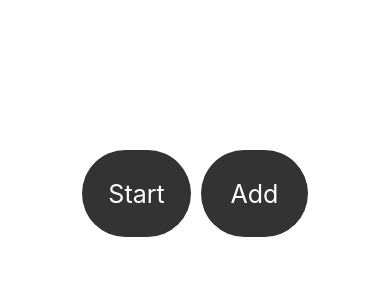
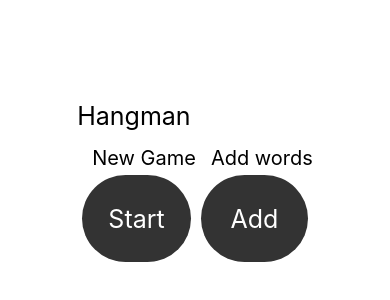
Before and after one commit to Jabubuu/Hangman-game, a React Native app: screen / in a window 390 px wide. Shown: the part 248-548 px from the top of the page. Built offline with nearby package versions, Linux system fonts and the light colour scheme.

Commit message:
addScreen

```diff
--- a/App.js
+++ b/App.js
@@ -26,17 +26,15 @@ export default function App() {
 
   const onExit=()=>{
     setShouldGameStop(false);
-    setNewGame(false)
+    setNewGame(false);
+    setAddWordScreen(false);
   }
 
-  const onExitWord=() => {
-    setAddWordScreen(false);
-  }
   const startAddWord=()=>{
     setAddWordScreen(true);
   }
 
-  let content=<StartScreen onStartGame={startGame}/>;
+  let content=<StartScreen onStartGame={startGame} onNewWord={startAddWord}/>;
   if (newGame == true){
     content=<GameScreen stopGame={stopGame} exitGame={onExit} onStartGame={startGame}/>;
   }
@@ -44,7 +42,7 @@ export default function App() {
     content=<EndScreen newGame={startGame} exitGame={onExit}/>;
   }
   if (addWordScreen == true) {
-    content=<AddScreen newWord={startAddWord} exitWord={onExitWord} />;
+    content=<AddScreen wordExit={onExit} />;
   }
 
   return (
--- a/screens/AddScreen.js
+++ b/screens/AddScreen.js
@@ -20,13 +20,13 @@ const AddScreen = (props) => {
 
     return (
         <View style={styles.screen}>
-            <Text style={styles.text}>Add your word to the game</Text>
-            <TextInput placeholder="Your word"
+            <Text style={styles.textBlack}>Add your word to the game</Text>
+            <TextInput style={styles.textInput}placeholder="Your word"
             onChangeText={wordInputHandler}/>
 
             <Row>
                 <Button text="Add word" onPress={addWordToList} />
-                <Button text="Main menu" onPress={() => props.exitWord()} />
+                <Button text="Main menu" onPress={() => props.wordExit()} />
             </Row>
         </View>
     );
--- a/screens/StartScreen.js
+++ b/screens/StartScreen.js
@@ -18,14 +18,15 @@ const StartScreen = (props) => {
 
 return (
     <View>
+        <Text style={styles.title}>Hangman</Text>
         <Row>
             <View>
-                <Text style={styles.text}>New Game</Text>
+                <Text style={styles.textBlack}>New Game</Text>
                 <Button text="Start" onPress={() => props.onStartGame()} />
             </View>
             <View>
-                <Text style={styles.text}>Add words</Text>
-                <Button text="Add" onPress={() => props.newWord()} />
+                <Text style={styles.textBlack}>Add words</Text>
+                <Button text="Add" onPress={() => props.onNewWord()} />
             </View>
         </Row>
     </View>
--- a/styles/ScreenStyles.js
+++ b/styles/ScreenStyles.js
@@ -15,10 +15,16 @@ screen: {
     color: 'white',
     fontSize: 20,
   },
+  textBlack:{
+    paddingTop: 15,
+    paddingLeft: 15,
+    color: 'black',
+    fontSize: 20,
+  },
   title: {
       paddingTop:20,
       fontSize:25,
-      color: 'white',
+      color: 'black',
   },
   container: {
     backgroundColor: '#fff',
@@ -51,6 +57,13 @@ screen: {
     width: 50,
     color: 'white',
   },
+  textInput: {
+    borderColor: 'black',
+    borderWidth: 3,
+    borderRadius: 5,
+    height: 40,
+    width: 250,
+  },
 
 });
 
```
